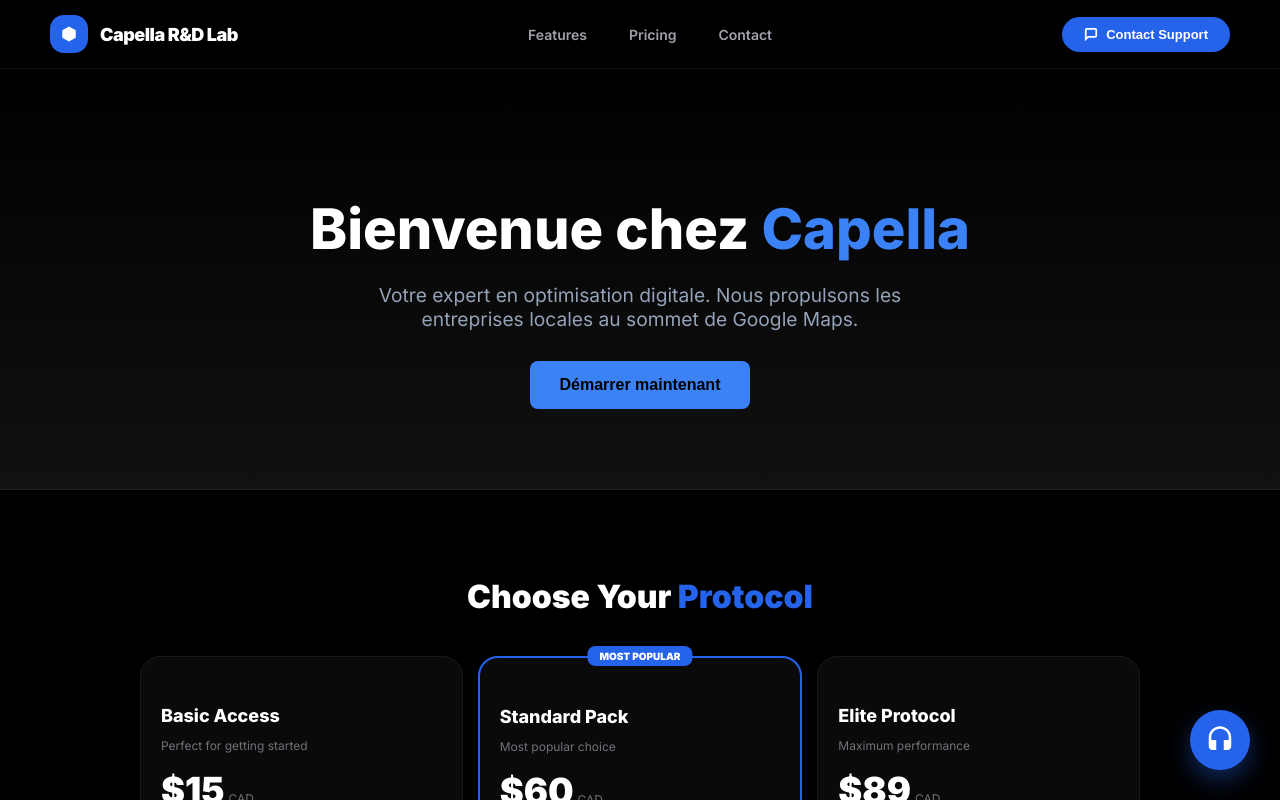
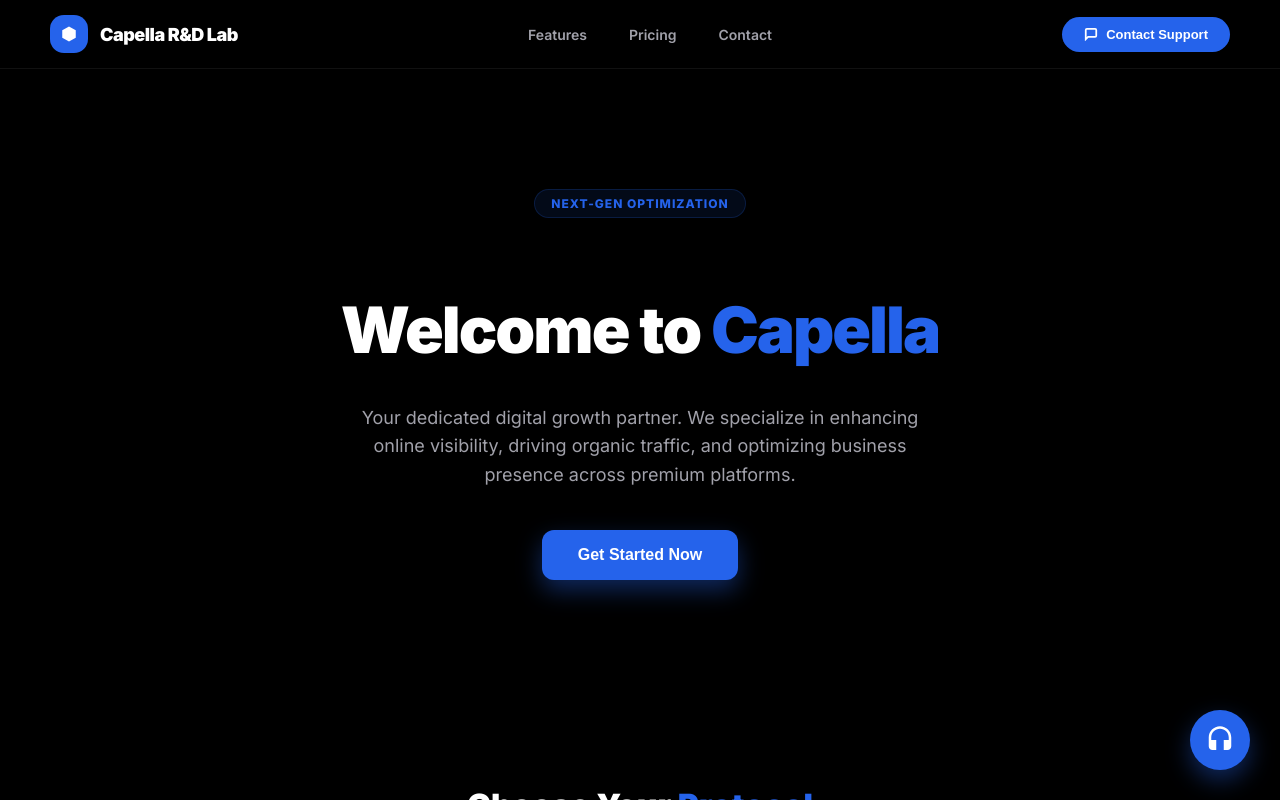
Before and after one commit to moh-tech244/capella-web, a React (Vite) app: page / in a window 1280 px wide. Shown: the top 800 px of the page. Built offline with nearby package versions, Linux system fonts and the light colour scheme.

Commit message:
Update Hero.tsx

```diff
--- a/src/components/Hero.tsx
+++ b/src/components/Hero.tsx
@@ -1,30 +1,77 @@
-export const Hero = () => {
+import React from 'react';
+
+export default function Hero() {
   return (
-    <section style={{
-      padding: '80px 20px',
+    <section id="features" style={{
+      padding: '120px 20px',
       textAlign: 'center',
-      background: 'linear-gradient(to bottom, #000, #111)',
-      borderBottom: '1px solid #222'
+      backgroundColor: '#000',
+      color: 'white',
+      display: 'flex',
+      flexDirection: 'column',
+      alignItems: 'center',
+      justifyContent: 'center'
     }}>
-      <h1 style={{ fontSize: '3.5rem', fontWeight: '800', marginBottom: '20px' }}>
-        Bienvenue chez <span style={{ color: '#3b82f6' }}>Capella</span>
+      {/* Badge optionnel pour le look "Enterprise" */}
+      <div style={{
+        backgroundColor: 'rgba(37, 99, 235, 0.1)',
+        border: '1px solid rgba(37, 99, 235, 0.2)',
+        color: '#2563eb',
+        padding: '6px 16px',
+        borderRadius: '99px',
+        fontSize: '12px',
+        fontWeight: '700',
+        marginBottom: '24px',
+        textTransform: 'uppercase',
+        letterSpacing: '1px'
+      }}>
+        Next-Gen Optimization
+      </div>
+
+      {/* Titre Principal */}
+      <h1 style={{
+        fontSize: '64px',
+        fontWeight: '900',
+        marginBottom: '20px',
+        letterSpacing: '-2px',
+        lineHeight: '1.1'
+      }}>
+        Welcome to <span style={{ color: '#2563eb' }}>Capella</span>
       </h1>
-      <p style={{ color: '#94a3b8', fontSize: '1.2rem', maxWidth: '600px', margin: '0 auto 30px' }}>
-        Votre expert en optimisation digitale. Nous propulsons les entreprises locales au sommet de Google Maps.
+
+      {/* Texte descriptif optimisé en Anglais */}
+      <p style={{
+        fontSize: '18px',
+        color: '#a1a1aa',
+        maxWidth: '600px',
+        lineHeight: '1.6',
+        marginBottom: '40px'
+      }}>
+        Your dedicated digital growth partner. We specialize in enhancing
+        online visibility, driving organic traffic, and optimizing
+        business presence across premium platforms.
       </p>
-      <button style={{
-        backgroundColor: '#3b82f6',
-        color: '#white',
-        padding: '15px 30px',
-        borderRadius: '8px',
-        border: 'none',
-        fontWeight: 'bold',
-        cursor: 'pointer',
-        fontSize: '1rem'
-      }}>
-        Démarrer maintenant
+
+      {/* Bouton d'action */}
+      <button
+        onClick={() => document.getElementById('pricing')?.scrollIntoView({ behavior: 'smooth' })}
+        style={{
+          backgroundColor: '#2563eb',
+          color: 'white',
+          padding: '16px 36px',
+          borderRadius: '12px',
+          border: 'none',
+          fontSize: '16px',
+          fontWeight: '800',
+          cursor: 'pointer',
+          transition: 'transform 0.2s ease',
+          boxShadow: '0 10px 25px rgba(37, 99, 235, 0.4)'
+        }}
+        onMouseEnter={(e) => e.currentTarget.style.transform = 'scale(1.05)'}
+        onMouseLeave={(e) => e.currentTarget.style.transform = 'scale(1)'}
+      >
+        Get Started Now
       </button>
     </section>
   );
-};
-export default Hero;
+}
```
